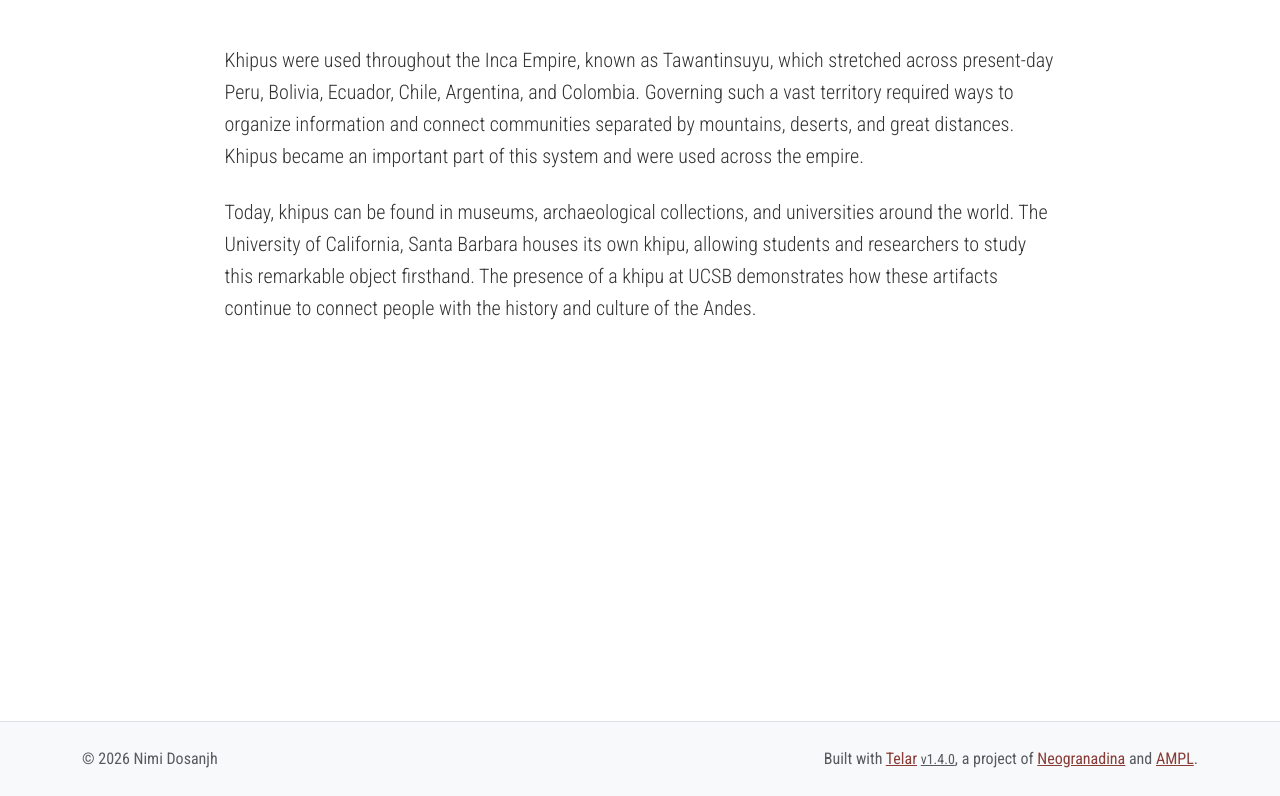
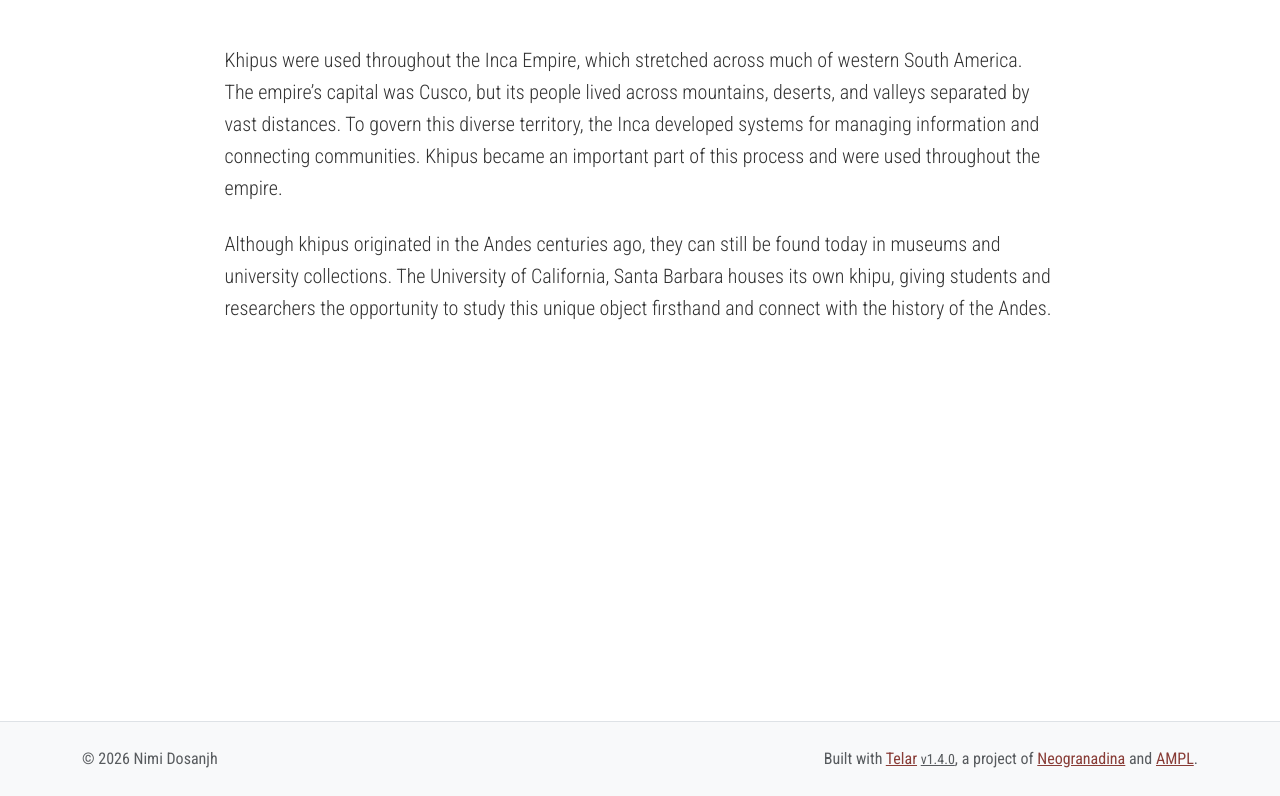
Before and after one commit to nimidosanjh/test, a Jekyll site: the page built from telar-content/texts/stories/khipu-47bl-khipus-in-the.md, in a window 1280 px wide, cut to the strip 104-900 px from the top of the page. Built offline with Jekyll 4.4.1, drawn with Linux system fonts in a browser that asks for light colours.

Commit message:
Modify 1 story, add 1 object, modify 1 object
Added:
  Object: A Quipucamayo Showing a Quipu to the Inca.

Changed:
  Story: Khipus: Knots of Knowledge in the Inca Empire
  Object: UC Santa Barbara Khipu

Removed:
  Object: khipu

Published via Telar Compositor

```diff
--- a/telar-content/spreadsheets/project.csv
+++ b/telar-content/spreadsheets/project.csv
@@ -1,3 +1,3 @@
 order,story_id,title,subtitle,byline,private,show_sections
 orden,id_historia,titulo,subtitulo,firma,privada,mostrar_secciones
-0,khipu-47bl,Khipu,,"Nimi Dosanjh, Bianca Gonzalez, Diana Umana, Julia Middleton, and Logan Reyes",,
+0,khipu-47bl,Khipus: Knots of Knowledge in the Inca Empire,,"Nimi Dosanjh, Bianca Gonzalez, Diana Umana, Julia Middleton, and Logan Reyes",,
--- a/telar-content/texts/stories/khipu-47bl-khipus-in-the.md
+++ b/telar-content/texts/stories/khipu-47bl-khipus-in-the.md
@@ -2,6 +2,6 @@
 title: "Khipus in the Inca World"
 ---
 
-Khipus were used throughout the Inca Empire, known as Tawantinsuyu, which stretched across present-day Peru, Bolivia, Ecuador, Chile, Argentina, and Colombia. Governing such a vast territory required ways to organize information and connect communities separated by mountains, deserts, and great distances. Khipus became an important part of this system and were used across the empire.
+Khipus were used throughout the Inca Empire, which stretched across much of western South America. The empire's capital was Cusco, but its people lived across mountains, deserts, and valleys separated by vast distances. To govern this diverse territory, the Inca developed systems for managing information and connecting communities. Khipus became an important part of this process and were used throughout the empire.
 
-Today, khipus can be found in museums, archaeological collections, and universities around the world. The University of California, Santa Barbara houses its own khipu, allowing students and researchers to study this remarkable object firsthand. The presence of a khipu at UCSB demonstrates how these artifacts continue to connect people with the history and culture of the Andes.
+Although khipus originated in the Andes centuries ago, they can still be found today in museums and university collections. The University of California, Santa Barbara houses its own khipu, giving students and researchers the opportunity to study this unique object firsthand and connect with the history of the Andes.
```
Also changed, not shown: telar-content/spreadsheets/khipu-47bl.csv (+7 -1 lines), telar-content/texts/stories/khipu-47bl-a-professional-caste.md (added, +5 -0 lines), telar-content/texts/stories/khipu-47bl-beyond-the-elite.md (added, +5 -0 lines), telar-content/texts/stories/khipu-47bl-go-deeper.md (added, +7 -0 lines), telar-content/texts/stories/khipu-47bl-learn-more.md (added, +8 -0 lines), telar-content/texts/stories/khipu-47bl-more-than-knots.md (added, +7 -0 lines), telar-content/texts/stories/khipu-47bl-significance-of-different.md (added, +5 -0 lines), telar-content/texts/stories/khipu-47bl-the-signature.md (added, +5 -0 lines).
